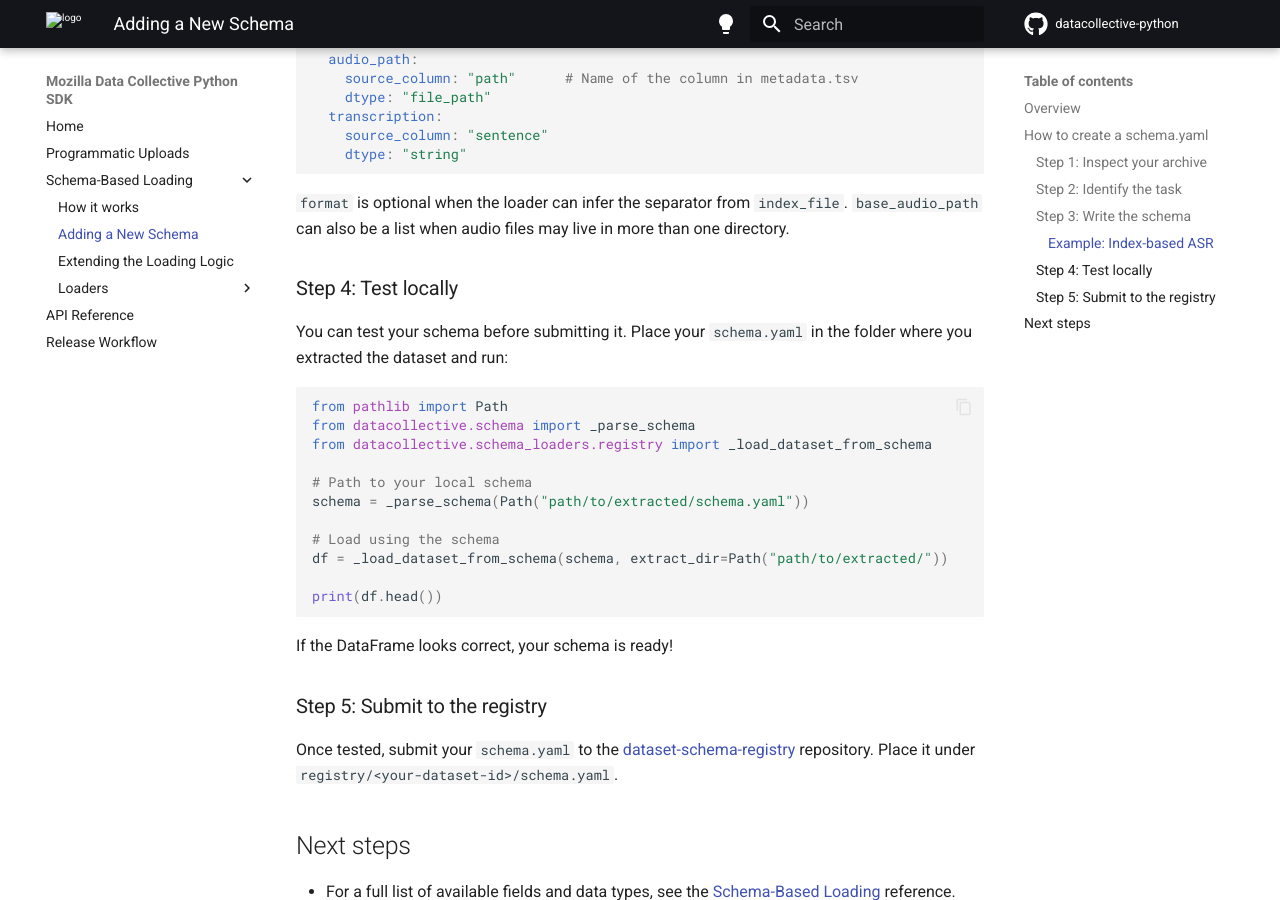
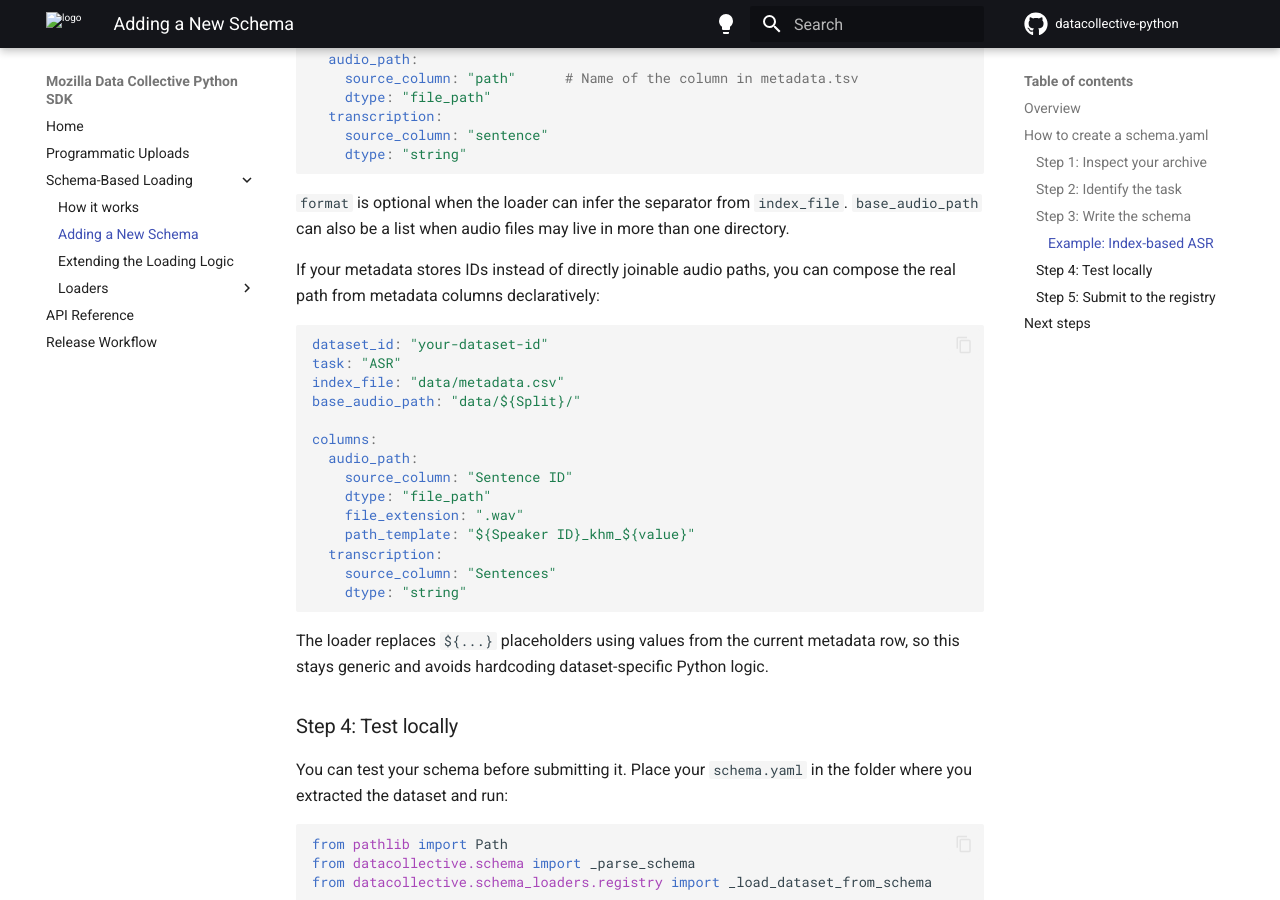
Before and after one commit to Mozilla-Data-Collective/datacollective-python, an MkDocs documentation site: the page built from docs/add_new_schema.md, in a window 1280 px wide and 900 px high, scrolled down 1277 px. Built offline with MkDocs 1.6.1 and Material for MkDocs 9.7.7, drawn with Linux system fonts in a browser that asks for light colours; comment, search, counter and statistics services are not loaded.

Commit message:
WIP dynamic path

````diff
--- a/docs/add_new_schema.md
+++ b/docs/add_new_schema.md
@@ -52,6 +52,30 @@ columns:
 `index_file`. `base_audio_path` can also be a list when audio files may live in
 more than one directory.
 
+If your metadata stores IDs instead of directly joinable audio paths, you can
+compose the real path from metadata columns declaratively:
+
+```yaml
+dataset_id: "your-dataset-id"
+task: "ASR"
+index_file: "data/metadata.csv"
+base_audio_path: "data/${Split}/"
+
+columns:
+  audio_path:
+    source_column: "Sentence ID"
+    dtype: "file_path"
+    file_extension: ".wav"
+    path_template: "${Speaker ID}_khm_${value}"
+  transcription:
+    source_column: "Sentences"
+    dtype: "string"
+```
+
+The loader replaces `${...}` placeholders using values from the current
+metadata row, so this stays generic and avoids hardcoding dataset-specific
+Python logic.
+
 ### Step 4: Test locally
 
 You can test your schema before submitting it. Place your `schema.yaml` in the folder where you extracted the dataset and run:
````
Also changed, not shown: docs/loaders/asr.md (+23 -0 lines), docs/loaders/tts.md (+23 -0 lines), docs/schema_documentation.md (+20 -3 lines), 5 other files.
